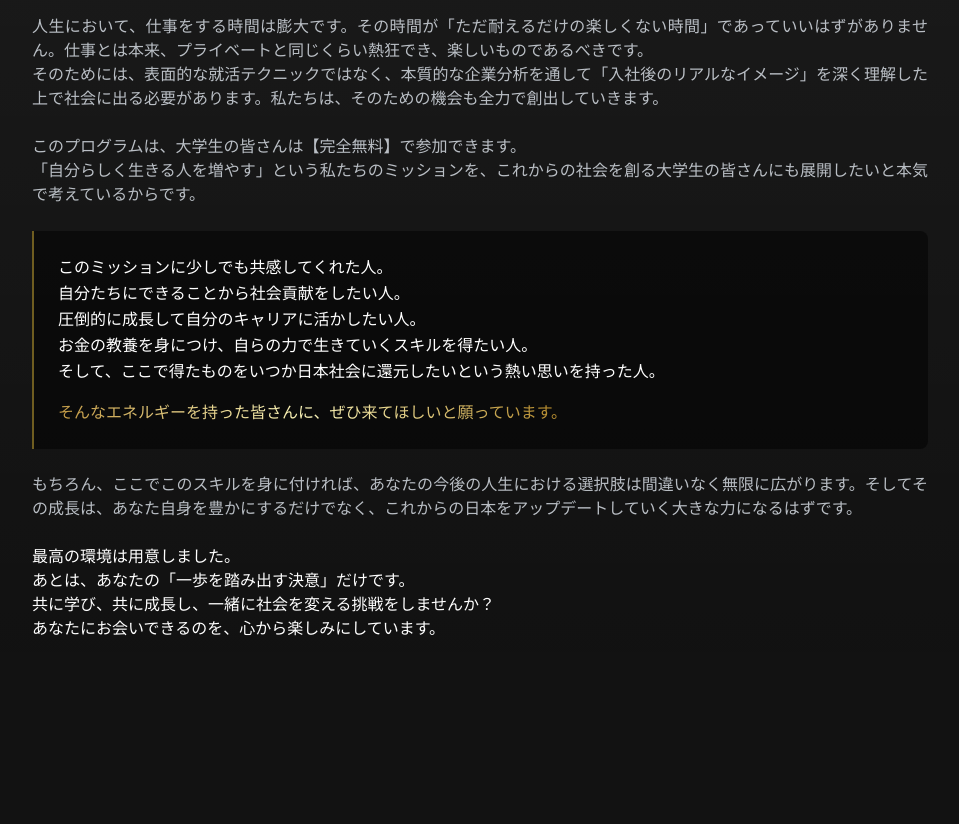
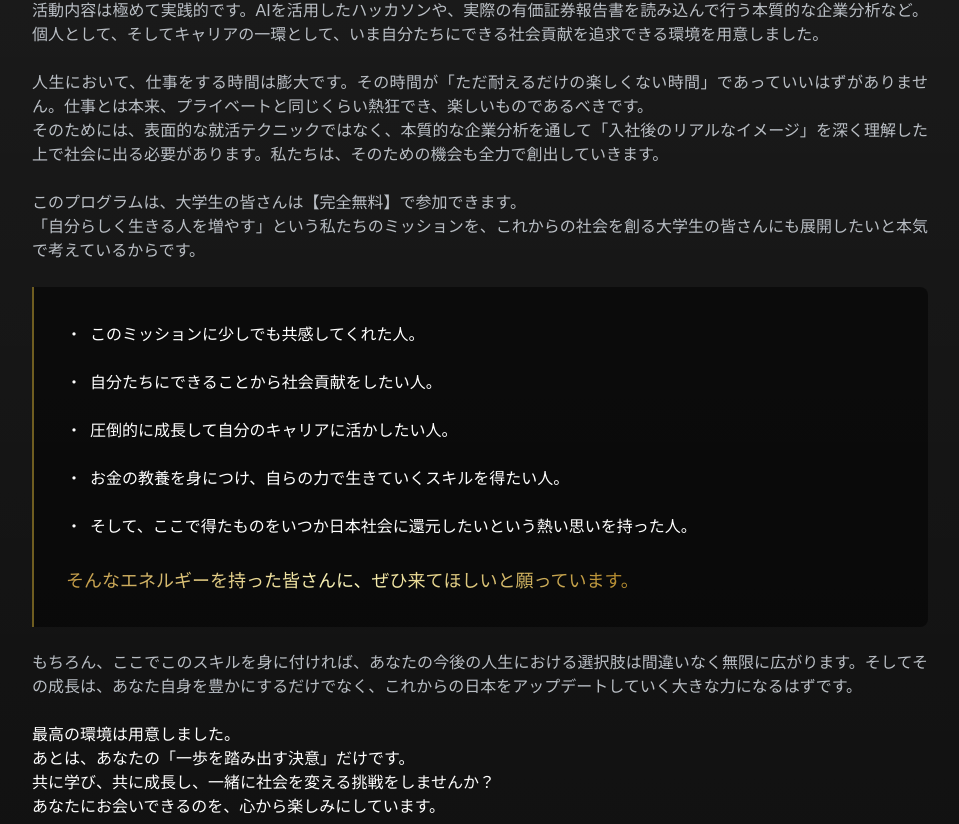
Before and after one commit to thinney-dev/manemanetown-univ, a React (Vite) app: page / in a window 1280 px wide. Shown: the part 7715-8539 px from the top of the page, without its empty margins (96-1055 px from the left). Built offline with nearby package versions, Linux system fonts and the light colour scheme.

Commit message:
代表の想いの箇条書きのレイアウト修正

```diff
--- a/src/components/Organization.jsx
+++ b/src/components/Organization.jsx
@@ -22,13 +22,11 @@ const Organization = () => {
         <div className="flex flex-col gap-20 md:gap-32 items-start">
 
           {/* 上部：団体情報 */}
-          {/* ▼▼▼ 修正: md:max-w-lg を md:max-w-4xl に変更して横幅を広げました ▼▼▼ */}
           <div className="space-y-8 animate-fade-in w-full md:max-w-4xl">
             <h2 className="text-3xl md:text-5xl font-serif text-white leading-tight">
               運営団体について
             </h2>
 
-            {/* ▼▼▼ 修正: スマホは1列、PCは2列(md:grid-cols-2)に変更 ▼▼▼ */}
             <div className="bg-white/5 border border-white/10 p-8 grid grid-cols-1 md:grid-cols-2 gap-6 md:gap-8">
 
               {/* 左側：THINNEY株式会社 */}
@@ -38,7 +36,6 @@ const Organization = () => {
               </div>
 
               {/* 右側：A.T. Kearney */}
-              {/* ▼▼▼ 修正: PCの時は上の線(border-t)を消して、左の線(md:border-l)を表示 ▼▼▼ */}
               <div className="pt-6 md:pt-0 border-t md:border-t-0 md:border-l border-white/10 md:pl-8 flex flex-col justify-center">
                 <span className="text-xs text-silver/50 tracking-widest block mb-2">CERTIFIED BY</span>
                 <p className="text-xl text-gold-gradient font-bold font-serif mb-2">
@@ -99,6 +96,7 @@ const Organization = () => {
                       私は母子家庭で育ち、さらには自分自身が詐欺に遭うというどん底の経験をしました。そこから痛感したのは、「お金の知識がないと、自分の人生すら守れない」という残酷な現実でした。この原体験から、私は金融教育事業『まねまねタウン』をスタートさせました。金融商品の販売などは一切行わない、徹底的に「ユーザー目線」を貫くプロダクトです。
                     </p>
                     <p>
+                    <span className="text-white font-bold text-lg mx-1">【お金の教育行を始めた理由】</span><br />
                       背景には、先進国で金融リテラシーが最下位と言われる日本の現状があります。私たちは生きていくために毎日お金を使うにもかかわらず、これまでお金について学ぶ機会が完全に抜け落ちていました。しかし、生きる上で金融知識はもはや必須です。2020年から小中高の学習指導要領で金融教育が必修化された事実が、それを裏付けています。
                     </p>
                     <p>
@@ -113,6 +111,7 @@ const Organization = () => {
                       それは、今の大学生たちの現状です。
                     </p>
                     <p>
+                    <span className="text-white font-bold text-lg mx-1">【このコミュニティを始めた理由】</span><br />
                       皆さんは、金融教育が必修化される前の「旧学習指導要領」の世代です。それに加え、コロナ禍という未曾有の事態によって、対面でのコミュニケーションやプレゼンテーションの機会を理不尽に奪われてきました。<br />
                       人と深く話し、議論する機会が圧倒的に少なかったがゆえに、「本来ならもっと伸ばせるはずの才能」が眠ったままになっている人が大勢いるのです。
                     </p>
@@ -132,16 +131,31 @@ const Organization = () => {
                       「自分らしく生きる人を増やす」という私たちのミッションを、これからの社会を創る大学生の皆さんにも展開したいと本気で考えているからです。
                     </p>
 
-                    {/* メッセージの核となる部分を少し強調（枠線や色）して見やすくしました */}
-                    <div className="bg-navy-900/50 p-6 border-l-2 border-gold-400/50 rounded-r-lg my-8">
-                      <p className="text-white mb-4 leading-relaxed font-serif">
-                        このミッションに少しでも共感してくれた人。<br />
-                        自分たちにできることから社会貢献をしたい人。<br />
-                        圧倒的に成長して自分のキャリアに活かしたい人。<br />
-                        お金の教養を身につけ、自らの力で生きていくスキルを得たい人。<br />
-                        そして、ここで得たものをいつか日本社会に還元したいという熱い思いを持った人。
-                      </p>
-                      <p className="text-gold-gradient font-bold font-serif">
+                    {/* ▼▼▼ 修正：箇条書き部分を綺麗なリスト形式に変更しました ▼▼▼ */}
+                    <div className="bg-navy-900/50 p-6 md:p-8 border-l-2 border-gold-400/50 rounded-r-lg my-8">
+                      <ul className="text-white mb-6 leading-loose font-serif space-y-4">
+                        <li className="flex items-start">
+                          <span className="mr-2">・</span>
+                          <span>このミッションに少しでも共感してくれた人。</span>
+                        </li>
+                        <li className="flex items-start">
+                          <span className="mr-2">・</span>
+                          <span>自分たちにできることから社会貢献をしたい人。</span>
+                        </li>
+                        <li className="flex items-start">
+                          <span className="mr-2">・</span>
+                          <span>圧倒的に成長して自分のキャリアに活かしたい人。</span>
+                        </li>
+                        <li className="flex items-start">
+                          <span className="mr-2">・</span>
+                          <span>お金の教養を身につけ、自らの力で生きていくスキルを得たい人。</span>
+                        </li>
+                        <li className="flex items-start">
+                          <span className="mr-2">・</span>
+                          <span>そして、ここで得たものをいつか日本社会に還元したいという熱い思いを持った人。</span>
+                        </li>
+                      </ul>
+                      <p className="text-gold-gradient font-bold font-serif text-base md:text-lg">
                         そんなエネルギーを持った皆さんに、ぜひ来てほしいと願っています。
                       </p>
                     </div>
```
